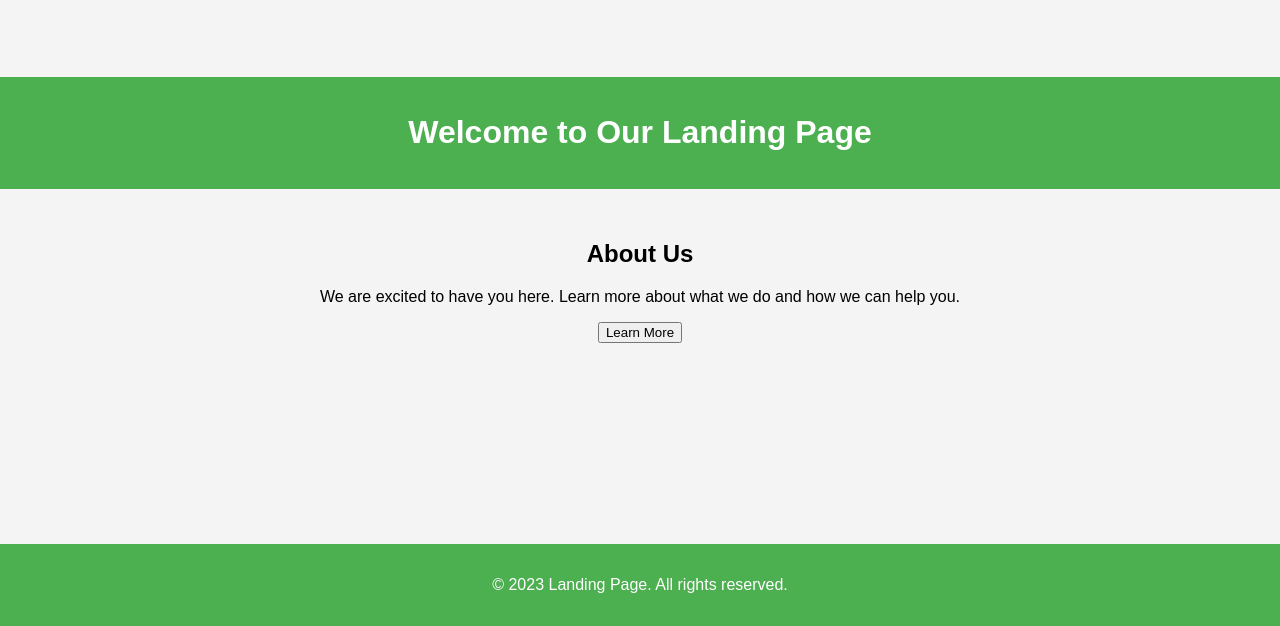
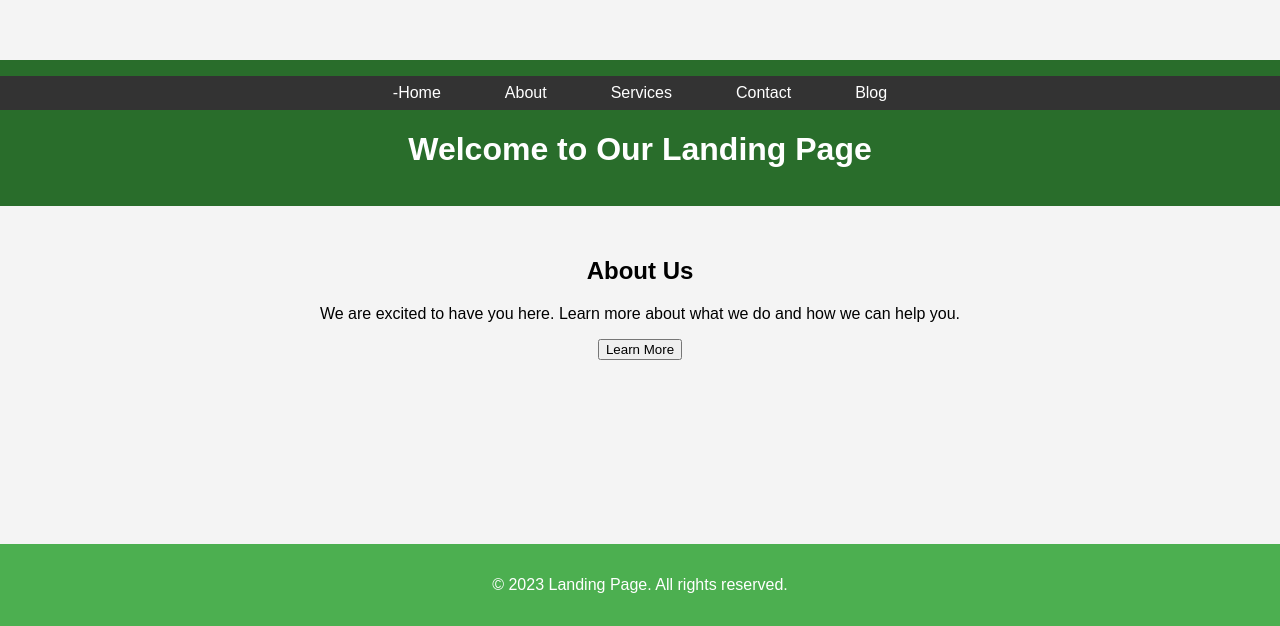
Before and after one commit to BristolGeza/CodeInstitute, a plain HTML site: page index.html in a window 1280 px wide. Shown: the part 174-800 px from the top of the page. Drawn offline with Linux system fonts and the light colour scheme.

Commit message:
first copilot with cssnmj

```diff
--- a/assets/css/style.css
+++ b/assets/css/style.css
@@ -0,0 +1,59 @@
+body {
+    font-family: Arial, sans-serif;
+    margin: 0;
+    padding: 0;
+    display: flex;
+    flex-direction: column;
+    align-items: center;
+    justify-content: center;
+    height: 100vh;
+    background-color: #f4f4f4;
+}
+
+header {
+    background-color: #296d2b;
+    color: white;
+    padding: 1em;
+    width: 100%;
+    text-align: center;
+    position: relative;
+}
+
+nav ul {
+    list-style-type: none;
+    padding: 0;
+    margin: 0;
+    display: flex;
+    justify-content: center;
+    background-color: #333;
+}
+
+nav ul li {
+    margin: 0 1em;
+}
+
+nav ul li a {
+    color: white;
+    text-decoration: none;
+    padding: 0.5em 1em;
+    display: block;
+}
+
+nav ul li a:hover {
+    background-color: #575757;
+}
+
+main {
+    text-align: center;
+    padding: 2em;
+}
+
+footer {
+    background-color: #4CAF50;
+    color: white;
+    padding: 1em;
+    width: 100%;
+    text-align: center;
+    position: absolute;
+    bottom: 0;
+}
--- a/index.html
+++ b/index.html
@@ -4,42 +4,19 @@
     <meta charset="UTF-8">
     <meta name="viewport" content="width=device-width, initial-scale=1.0">
     <title>Landing Page</title>
-    <style>
-        body {
-            font-family: Arial, sans-serif;
-            margin: 0;
-            padding: 0;
-            display: flex;
-            flex-direction: column;
-            align-items: center;
-            justify-content: center;
-            height: 100vh;
-            background-color: #f4f4f4;
-        }
-        header {
-            background-color: #4CAF50;
-            color: white;
-            padding: 1em;
-            width: 100%;
-            text-align: center;
-        }
-        main {
-            text-align: center;
-            padding: 2em;
-        }
-        footer {
-            background-color: #4CAF50;
-            color: white;
-            padding: 1em;
-            width: 100%;
-            text-align: center;
-            position: absolute;
-            bottom: 0;
-        }
-    </style>
+    <link rel="stylesheet" href="./assets/css/style.css">
 </head>
 <body>
     <header>
+        <nav>
+            <ul>
+                <li><a href="#home">-Home</a></li>
+                <li><a href="#about">About</a></li>
+                <li><a href="#services">Services</a></li>
+                <li><a href="#contact">Contact</a></li>
+                <li><a href="#blog">Blog</a></li>
+            </ul>
+        </nav>
         <h1>Welcome to Our Landing Page</h1>
     </header>
     <main>
```
Also changed, not shown: blabla.txt (deleted).
